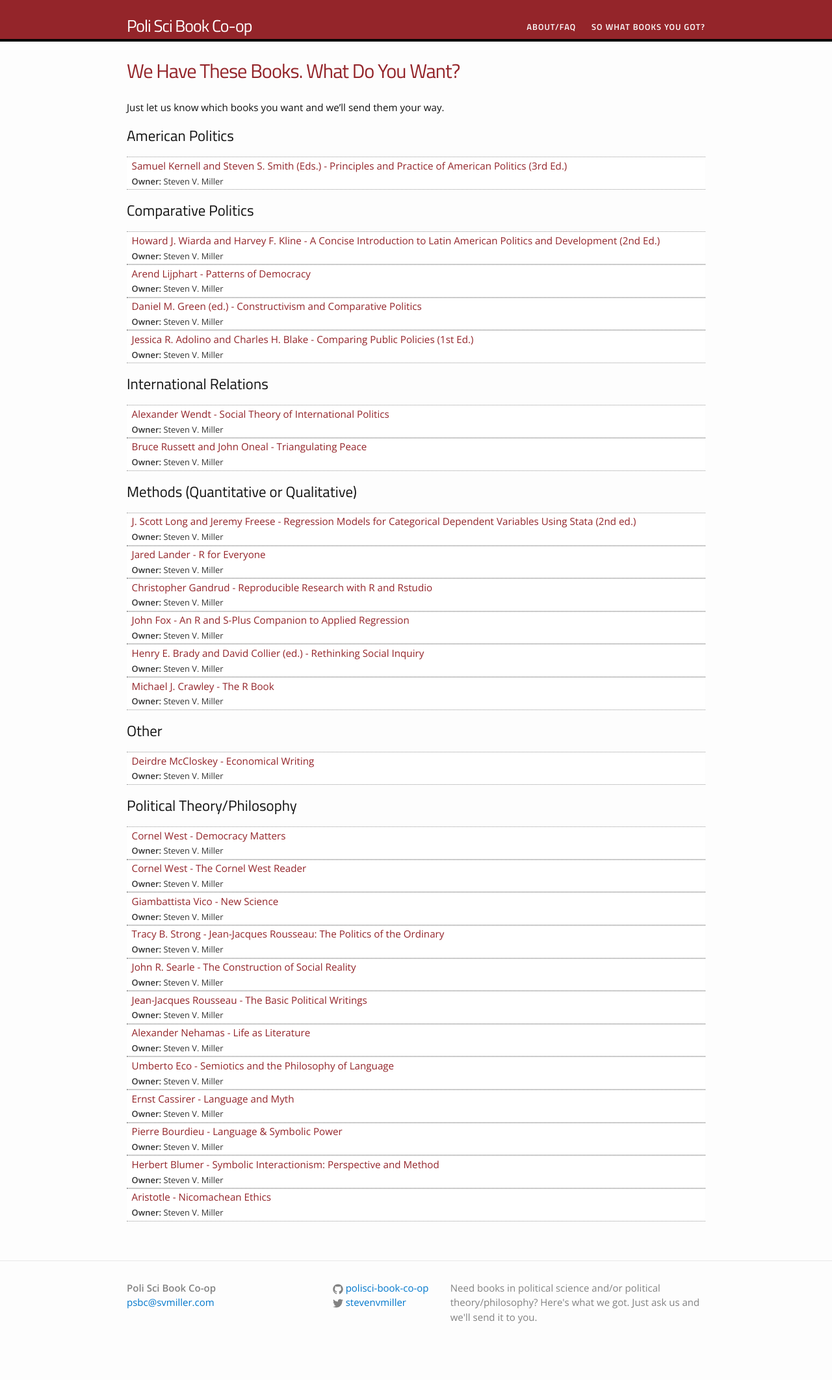
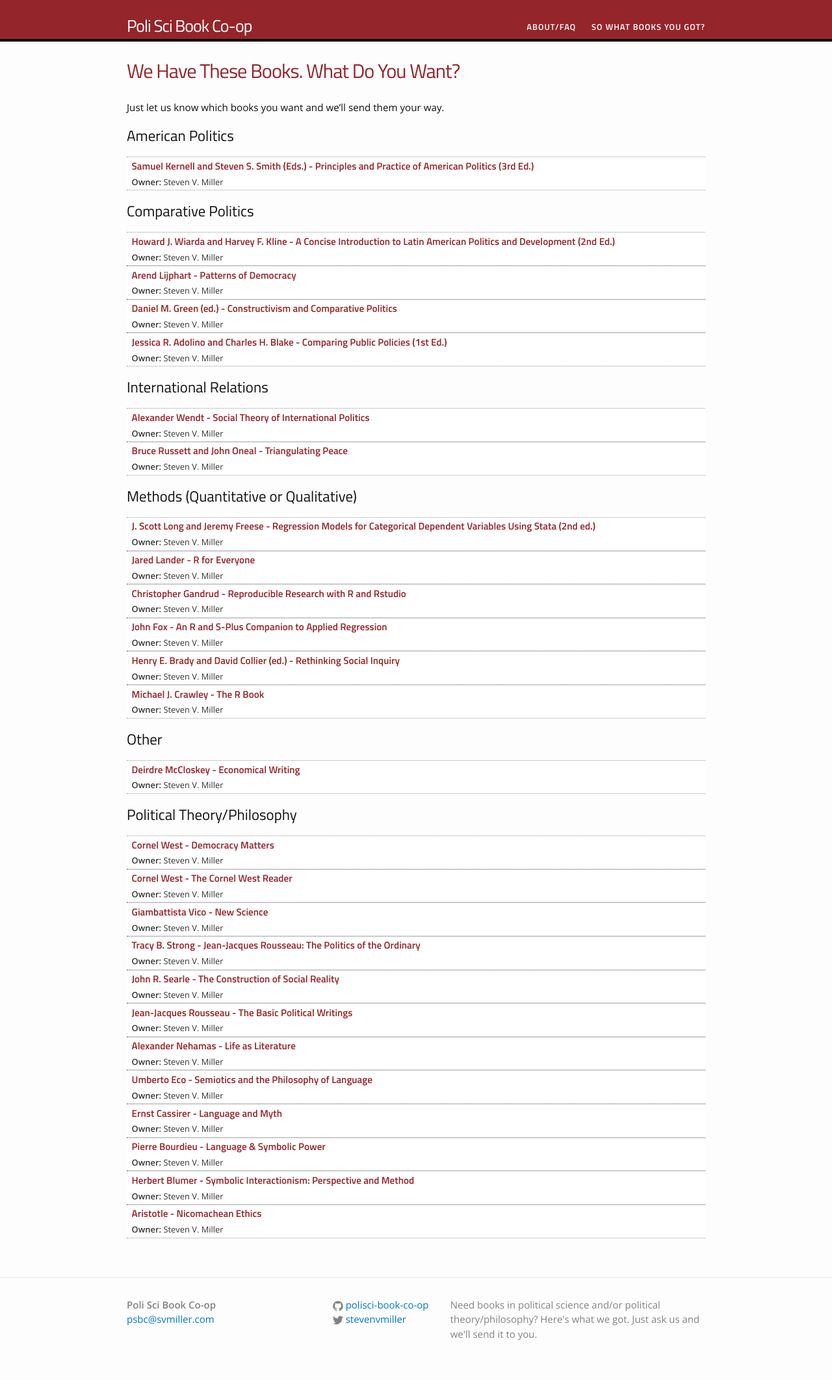
Before and after one commit to polisci-book-co-op/polisci-book-co-op.github.io, a Jekyll site: the page built from categories/index.html, in a window 1280 px wide. Shown: the whole page at 65% size. Built offline with Jekyll 4.4.1, drawn with Linux system fonts in a browser that asks for light colours; before the commit the page ends 2098 px from its top, so only the background shows below that.

Commit message:
change css

```diff
--- a/_sass/_layout.scss
+++ b/_sass/_layout.scss
@@ -286,6 +286,8 @@
 
 ul#archive li span a {
        color: $newscience-red;
+	font-weight: bold;
+font-family: 'Titillium Web', sans-serif;
 }
 
 
```
